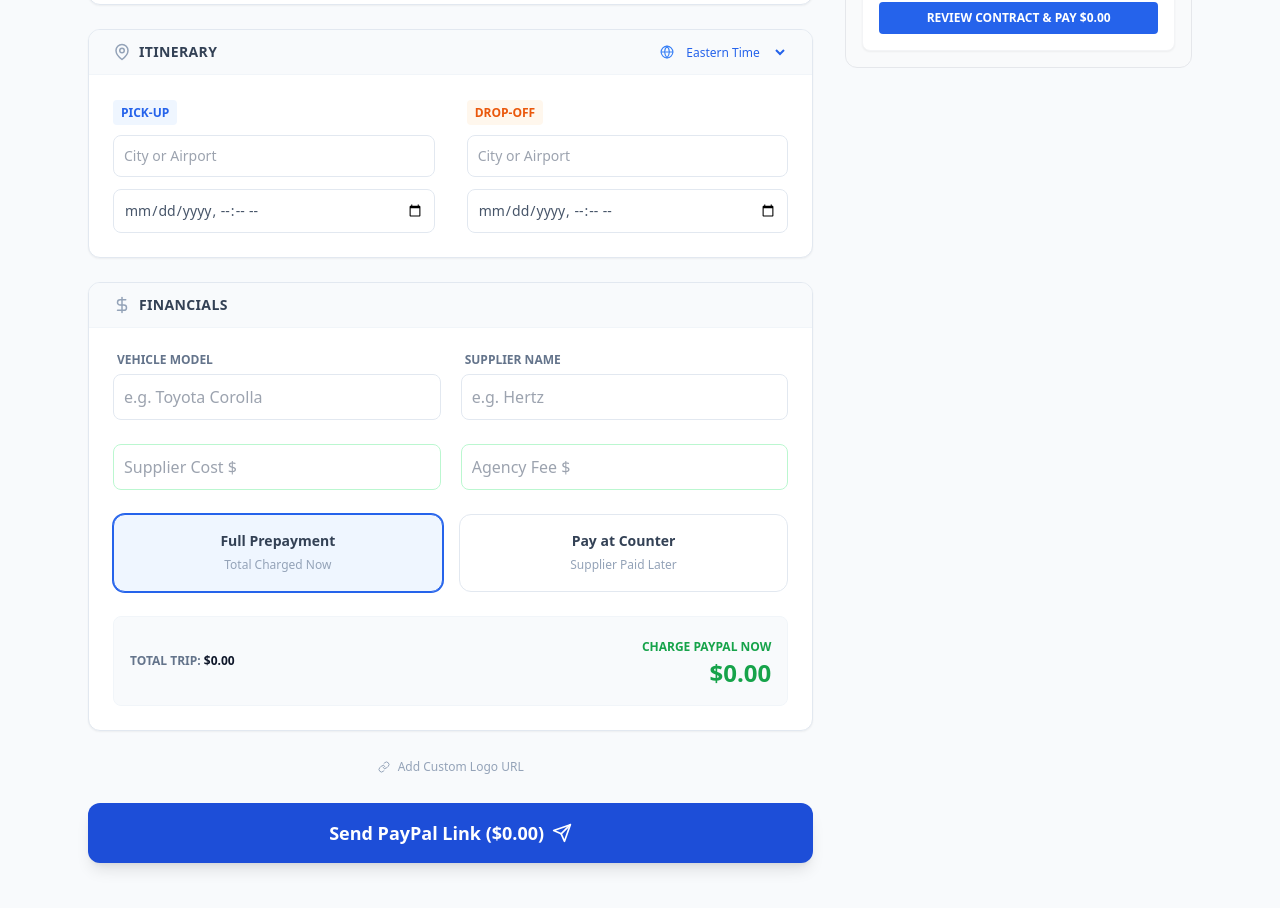
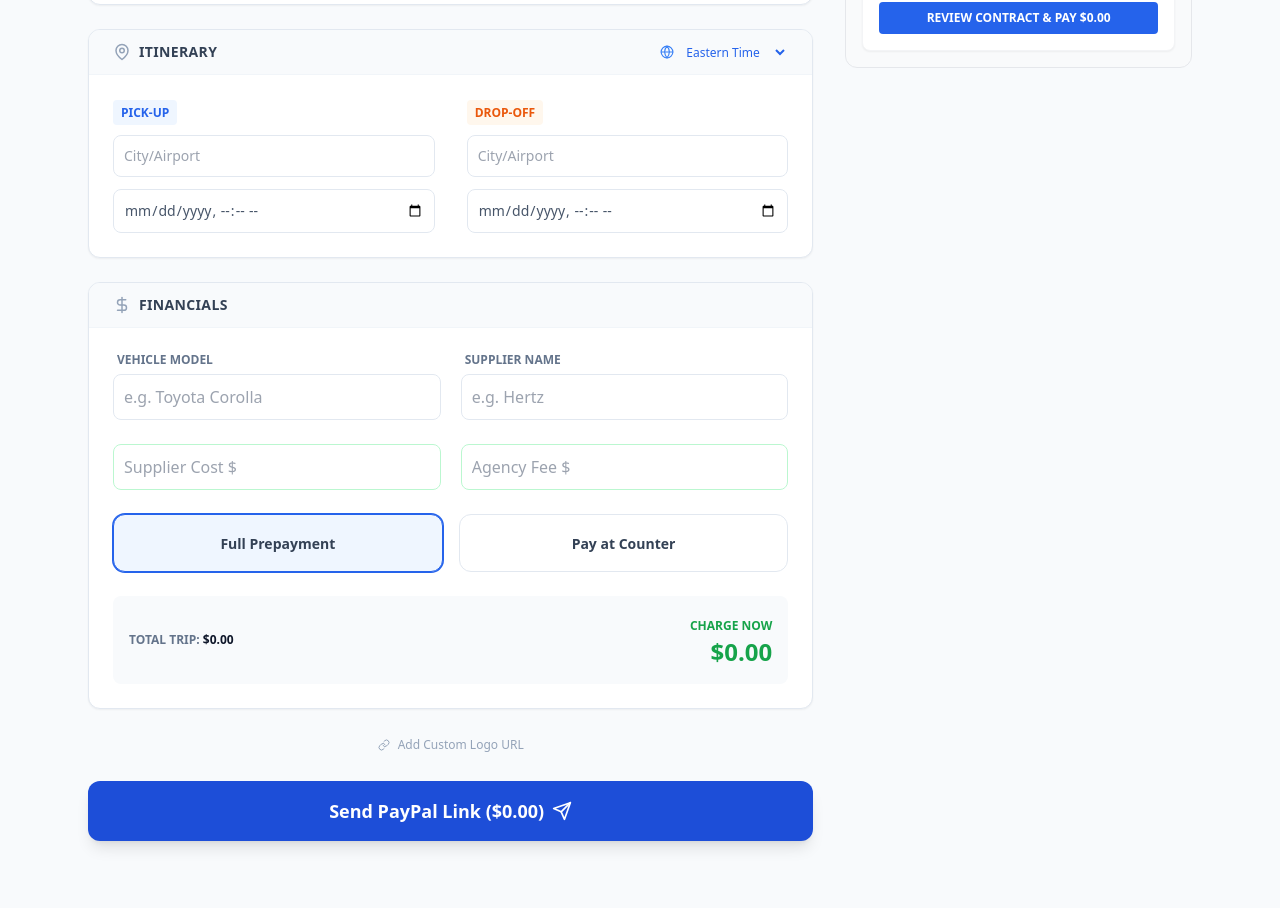
Before and after one commit to Kranti86/AgentportalPaypal, a React (Vite) app: page / in a window 1280 px wide. Shown: the part 520-1428 px from the top of the page. Built offline with nearby package versions, Linux system fonts and the light colour scheme.

Commit message:
Update App.jsx

```diff
--- a/src/App.jsx
+++ b/src/App.jsx
@@ -3,7 +3,7 @@ import { Send, MapPin, Car, DollarSign, CheckCircle, AlertTriangle, Phone, Globe
 
 export default function BookingPortal() {
   // 🔴 CONFIGURATION: Replace with your actual PayPal Heroku Backend URL
-  const BACKEND_URL = 'https://carrentalemailservice-c73f9b7cf7b6.herokuapp.com';
+  const BACKEND_URL = 'https://carrentalmailpaypal-29674cf49d1b.herokuapp.com';
 
   const [status, setStatus] = useState('idle');
   const [errorMessage, setErrorMessage] = useState('');
@@ -118,7 +118,6 @@ export default function BookingPortal() {
             <div className="flex items-center justify-between">
                 <div className="flex items-center gap-3">
                     <div className="bg-blue-800 p-2.5 rounded-lg text-white shadow-md">
-                        {/* PayPal Blue Icon */}
                         <Car size={24} strokeWidth={2.5} />
                     </div>
                     <div>
@@ -219,12 +218,12 @@ export default function BookingPortal() {
                 <div className="p-6 grid grid-cols-2 gap-8">
                 <div className="space-y-3">
                     <span className="text-xs font-bold text-blue-600 bg-blue-50 px-2 py-1 rounded">PICK-UP</span>
-                    <input required name="pickupLocation" value={formData.pickupLocation} onChange={handleChange} className="w-full p-2.5 border border-slate-200 rounded-lg text-sm" placeholder="City or Airport" />
+                    <input required name="pickupLocation" value={formData.pickupLocation} onChange={handleChange} className="w-full p-2.5 border border-slate-200 rounded-lg text-sm" placeholder="City/Airport" />
                     <input required type="datetime-local" name="pickupDate" value={formData.pickupDate} onChange={handleChange} className="w-full p-2.5 border border-slate-200 rounded-lg text-sm text-slate-600" />
                 </div>
                 <div className="space-y-3">
                     <span className="text-xs font-bold text-orange-600 bg-orange-50 px-2 py-1 rounded">DROP-OFF</span>
-                    <input required name="dropoffLocation" value={formData.dropoffLocation} onChange={handleChange} className="w-full p-2.5 border border-slate-200 rounded-lg text-sm" placeholder="City or Airport" />
+                    <input required name="dropoffLocation" value={formData.dropoffLocation} onChange={handleChange} className="w-full p-2.5 border border-slate-200 rounded-lg text-sm" placeholder="City/Airport" />
                     <input required type="datetime-local" name="dropoffDate" value={formData.dropoffDate} onChange={handleChange} className="w-full p-2.5 border border-slate-200 rounded-lg text-sm text-slate-600" />
                 </div>
                 </div>
@@ -247,34 +246,22 @@ export default function BookingPortal() {
                         <input required name="supplierName" value={formData.supplierName} onChange={handleChange} className="w-full p-2.5 border border-slate-200 rounded-lg" placeholder="e.g. Hertz" />
                     </div>
                 </div>
-
                 <div className="grid grid-cols-2 gap-5">
                     <input required type="number" step="0.01" name="supplierAmount" value={formData.supplierAmount} onChange={handleChange} className="w-full p-2.5 border border-green-200 rounded-lg" placeholder="Supplier Cost $" />
                     <input required type="number" step="0.01" name="agencyFee" value={formData.agencyFee} onChange={handleChange} className="w-full p-2.5 border border-green-200 rounded-lg" placeholder="Agency Fee $" />
                 </div>
-
-                {/* PAYMENT TYPE CARDS */}
                 <div className="grid grid-cols-2 gap-4">
-                    <div
-                        onClick={() => setPaymentType('prepaid')}
-                        className={`cursor-pointer border rounded-xl p-4 text-center transition-all ${paymentType === 'prepaid' ? 'border-blue-600 bg-blue-50 ring-1 ring-blue-600' : 'border-slate-200 hover:border-slate-300'}`}
-                    >
-                        <span className="font-bold text-sm text-slate-700 block">Full Prepayment</span>
-                        <span className="text-xs text-slate-400">Total Charged Now</span>
+                    <div onClick={() => setPaymentType('prepaid')} className={`cursor-pointer border rounded-xl p-4 text-center ${paymentType === 'prepaid' ? 'border-blue-600 bg-blue-50 ring-1 ring-blue-600' : 'border-slate-200 hover:border-slate-300'}`}>
+                        <span className="font-bold text-sm text-slate-700">Full Prepayment</span>
                     </div>
-                    <div
-                        onClick={() => setPaymentType('pay_at_counter')}
-                        className={`cursor-pointer border rounded-xl p-4 text-center transition-all ${paymentType === 'pay_at_counter' ? 'border-blue-600 bg-blue-50 ring-1 ring-blue-600' : 'border-slate-200 hover:border-slate-300'}`}
-                    >
-                        <span className="font-bold text-sm text-slate-700 block">Pay at Counter</span>
-                        <span className="text-xs text-slate-400">Supplier Paid Later</span>
+                    <div onClick={() => setPaymentType('pay_at_counter')} className={`cursor-pointer border rounded-xl p-4 text-center ${paymentType === 'pay_at_counter' ? 'border-blue-600 bg-blue-50 ring-1 ring-blue-600' : 'border-slate-200 hover:border-slate-300'}`}>
+                        <span className="font-bold text-sm text-slate-700">Pay at Counter</span>
                     </div>
                 </div>
-
-                <div className="bg-slate-50 rounded-lg p-4 flex justify-between items-center border border-slate-100">
+                <div className="bg-slate-50 rounded-lg p-4 flex justify-between items-center">
                     <div className="text-xs text-slate-500 font-bold uppercase">Total Trip: <span className="text-slate-900">${totalTripCost}</span></div>
                     <div className="text-right">
-                        <span className="text-xs text-green-600 font-bold uppercase">Charge PayPal Now</span>
+                        <span className="text-xs text-green-600 font-bold uppercase">Charge Now</span>
                         <div className="text-2xl font-black text-green-600">${amountToChargeNow}</div>
                     </div>
                 </div>
@@ -290,16 +277,13 @@ export default function BookingPortal() {
             </div>
 
             {/* SUBMIT */}
-            <button type="submit" disabled={status === 'loading' || status === 'success'} className="w-full py-4 bg-blue-700 text-white font-bold text-lg rounded-xl hover:bg-blue-800 shadow-lg disabled:opacity-50 flex justify-center items-center gap-2 transition-transform active:scale-[0.98]">
+            <button type="submit" disabled={status === 'loading' || status === 'success'} className="w-full py-4 bg-blue-700 text-white font-bold text-lg rounded-xl hover:bg-blue-800 shadow-lg disabled:opacity-50 flex justify-center items-center gap-2">
                 {status === 'loading' ? 'Creating Order...' : `Send PayPal Link ($${amountToChargeNow})`}
                 {!status.includes('loading') && <Send size={20}/>}
             </button>
 
-            {/* MESSAGES */}
-            {status === 'error' && <div className="bg-red-50 text-red-700 p-3 rounded flex items-center gap-2 text-sm"><AlertTriangle size={16}/> {errorMessage}</div>}
-
             {status === 'success' && (
-                <div className="bg-green-50 text-green-800 p-6 rounded-lg text-center mt-4 border border-green-200">
+                <div className="bg-green-50 text-green-800 p-6 rounded-lg text-center mt-4">
                 <CheckCircle size={40} className="text-green-500 mx-auto mb-2"/>
                 <p className="font-bold">Success! PayPal Link Sent.</p>
                 <a href={reviewLink} target="_blank" className="text-sm font-bold text-blue-600 underline mt-2 block">Open Review Page</a>
@@ -312,7 +296,7 @@ export default function BookingPortal() {
             {/* RIGHT SIDE: PREVIEW */}
             <div className="hidden lg:block lg:col-span-1">
                 <div className="sticky top-24 bg-gray-50 p-4 rounded-xl border border-gray-200">
-                    <h3 className="text-xs font-bold text-gray-500 uppercase mb-4 text-center">Email Preview</h3>
+                    <h3 className="text-xs font-bold text-gray-500 uppercase mb-4 text-center">Customer Email Preview</h3>
                     <div className="bg-white rounded-lg shadow-sm border border-gray-100 overflow-hidden text-sm">
                         <div className="bg-blue-800 p-4 text-white text-center">
                             <div className="font-bold text-lg">THE RENTAL RADAR</div>
```
